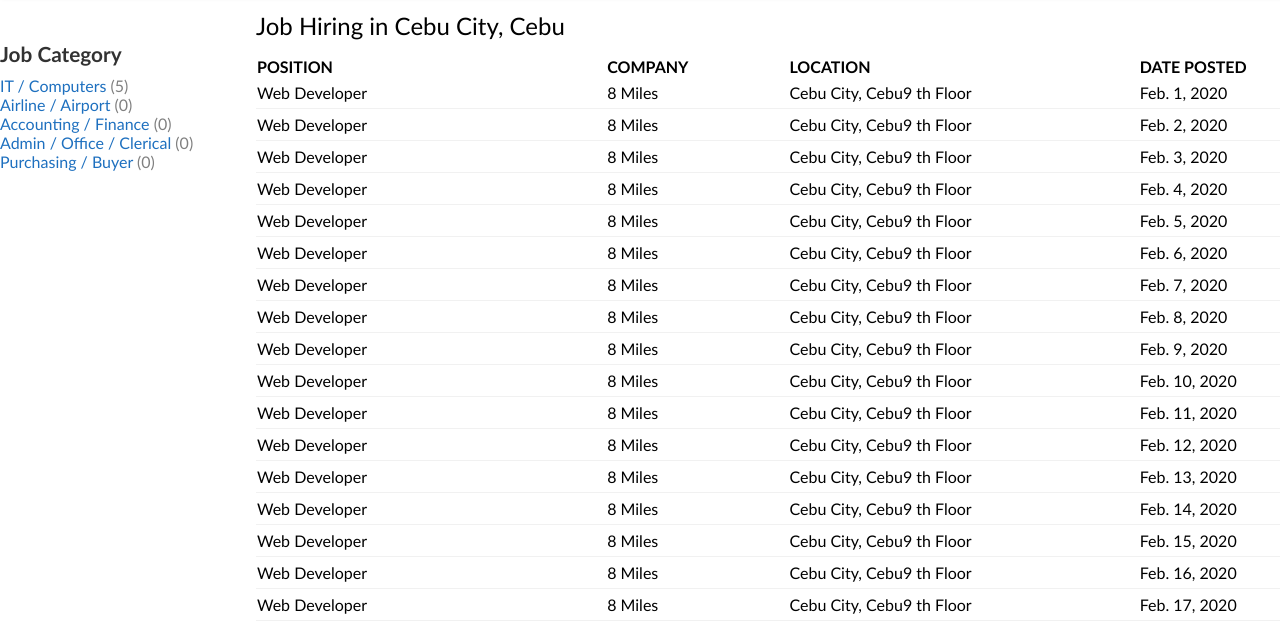
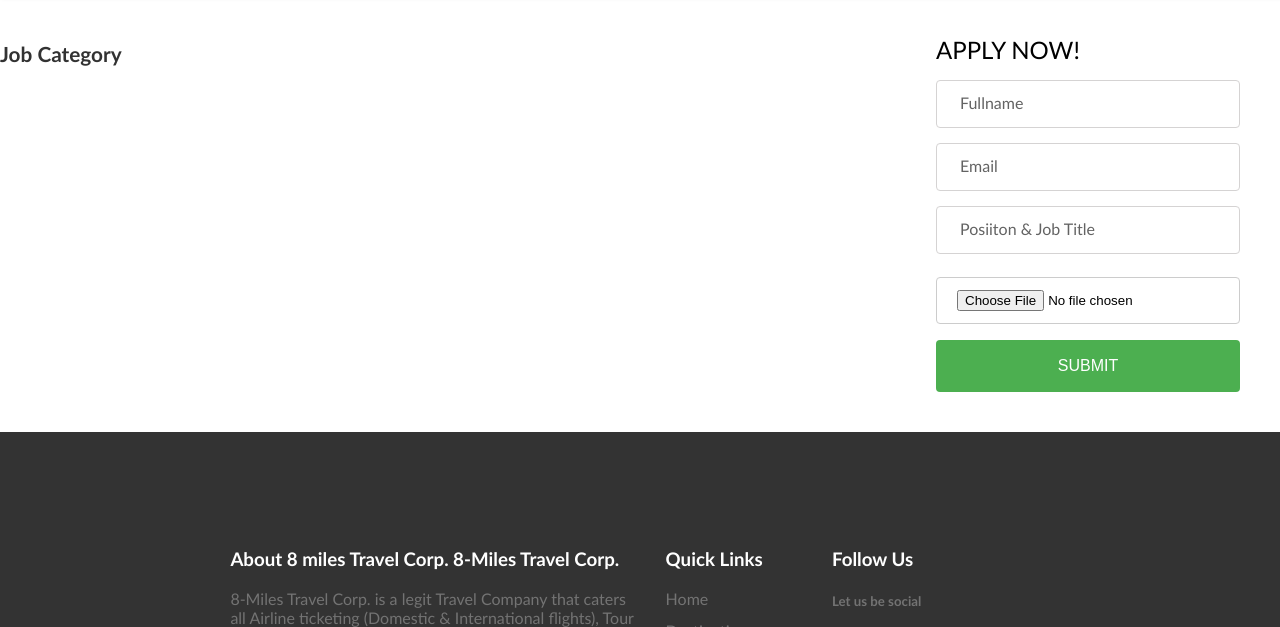
Before and after one commit to PatrickMCBI/EightMilesHTML, a plain HTML site: page EightMilesUI/job-openings.html in a window 1280 px wide. Shown: the part 69-696 px from the top of the page. Drawn offline with Linux system fonts and the light colour scheme.

Commit message:
career and job-openings

```diff
--- a/EightMilesUI/css/custom/career copy.css
+++ b/EightMilesUI/css/custom/career copy.css
@@ -52,7 +52,7 @@ Main
     .career {
         height: 100%;
         display: grid;
-        grid-template-columns: 20% 80%;
+        grid-template-columns: 70% 30%;
         grid-auto-rows: minmax(0px, max-content);
         grid-template-areas: "left" "right";
         /* height: 100em; */
@@ -121,7 +121,7 @@ Left
         height: 1.5em;
         padding-top: 0.2em;
     }
-    /*
+
     .applynowform {
         margin-top: 2.5em;
         padding-left: 40px;
@@ -198,7 +198,7 @@ Left
         transform: scale(.9) translateY(-100%) translateX(-10px);
         color: rgb(43, 203, 49) !important;
         padding-left: 0.2em;
-} */
+    }
     /*--------------------------------------------
 Right
 ---------------------------------------------*/
--- a/EightMilesUI/css/custom/career.css
+++ b/EightMilesUI/css/custom/career.css
@@ -215,6 +215,7 @@ ul {
 
 
 .jobdetails{
+    margin-top: 5em;
     height: 100%;
     display: grid;
     grid-template-columns: 33.3% 33.3% 33.3%;
@@ -223,12 +224,17 @@ ul {
 }
 .jobdetails div{
     height: 10em;
-    z-index: -1;
+    /* z-index: 0; */
+    cursor: pointer;
+    pointer-events: all !important;
+
 }
  .jobname{
    /* width: 100%; */
     border: 0px solid red;
-    height: 0.2em;
+    /* height: 0.2em; */
+    color: #393939;
+
 }
 .jobdesctiption{
     color: gray;
@@ -238,3 +244,12 @@ ul {
     color: blue;
     font-weight: bolder;
 }
+h1 {
+    display: block;
+    font-size: 1.5em;
+    margin-block-start: 0em;
+    margin-block-end: 0em;
+    margin-inline-start: 0px;
+    margin-inline-end: 0px;
+    font-weight: bold;
+}
--- a/EightMilesUI/career copy.html
+++ b/EightMilesUI/job-openings.html
@@ -74,20 +74,7 @@
                         </ul>
                     </div>
                     <div class="right">
-                        <h1>Job Hiring in Cebu City, Cebu</h1>
-                        <div class="joblist">
-                            <table style="width:100%; ">
-                                <tr>
-                                    <th style="width:10em !important; background-color: white; text-align: left;">POSITION</th>
-                                    <th style="width:1em !important; background-color: white; text-align: left;">COMPANY</th>
-                                    <th style="width:10em !important; background-color: white; text-align: left;">LOCATION</th>
-                                    <th style="width:1em !important; background-color: white; text-align: left;">DATE POSTED</th>
-                                </tr>
-
-                            </table>
-
-                        </div>
-                        <!-- <div class="applynowform">
+                        <div class="applynowform">
                             <h1>APPLY NOW!</h1>
                             <form action="">
                                 <div class="form-group searchformfld">
@@ -106,8 +93,49 @@
                                 <input type="file" class="input-text">
                                 <input type="submit" value="SUBMIT" class="input-submit-green btn">
                             </form>
-                        </div> -->
+                        </div>
                     </div>
+                    <!-- <div class="left">
+                        <h1>Job Category</h1>
+                        <ul class="jobcategory">
+
+                        </ul>
+                    </div>
+                    <div class="right">
+                        <h1>Job Hiring in Cebu City, Cebu</h1>
+                        <div class="joblist">
+                            <table style="width:100%; ">
+                                <tr>
+                                    <th style="width:10em !important; background-color: white; text-align: left;">POSITION</th>
+                                    <th style="width:1em !important; background-color: white; text-align: left;">COMPANY</th>
+                                    <th style="width:10em !important; background-color: white; text-align: left;">LOCATION</th>
+                                    <th style="width:1em !important; background-color: white; text-align: left;">DATE POSTED</th>
+                                </tr>
+
+                            </table>
+
+                        </div>
+                        <div class="applynowform">
+                            <h1>APPLY NOW!</h1>
+                            <form action="">
+                                <div class="form-group searchformfld">
+                                    <input type="text" class="form-control" placeholder=" " />
+                                    <label style="color:#636363;">Fullname</label>
+                                </div>
+                                <div class="form-group searchformfld">
+                                    <input type="text" class="form-control" placeholder=" " />
+                                    <label style="color:#636363;">Email</label>
+                                </div>
+                                <div class="form-group searchformfld">
+                                    <input type="text" class="form-control" placeholder=" " />
+                                    <label style="color:#636363;">Posiiton & Job Title</label>
+                                </div>
+
+                                <input type="file" class="input-text">
+                                <input type="submit" value="SUBMIT" class="input-submit-green btn">
+                            </form>
+                        </div>
+                    </div> -->
                 </div>
             </div>
         </div>
@@ -187,7 +215,7 @@
     });
     scrollwindowsAndNavbar();
     Bindhiring();
-    BindJobCategory();
+    // BindJobCategory();
 
     //-------------------   Methods   --------------------------
     function tab_home() {
```
Also changed, not shown: EightMilesUI/career.html (+17 -9 lines). Lines whose indentation alone changed are shown as unchanged.
